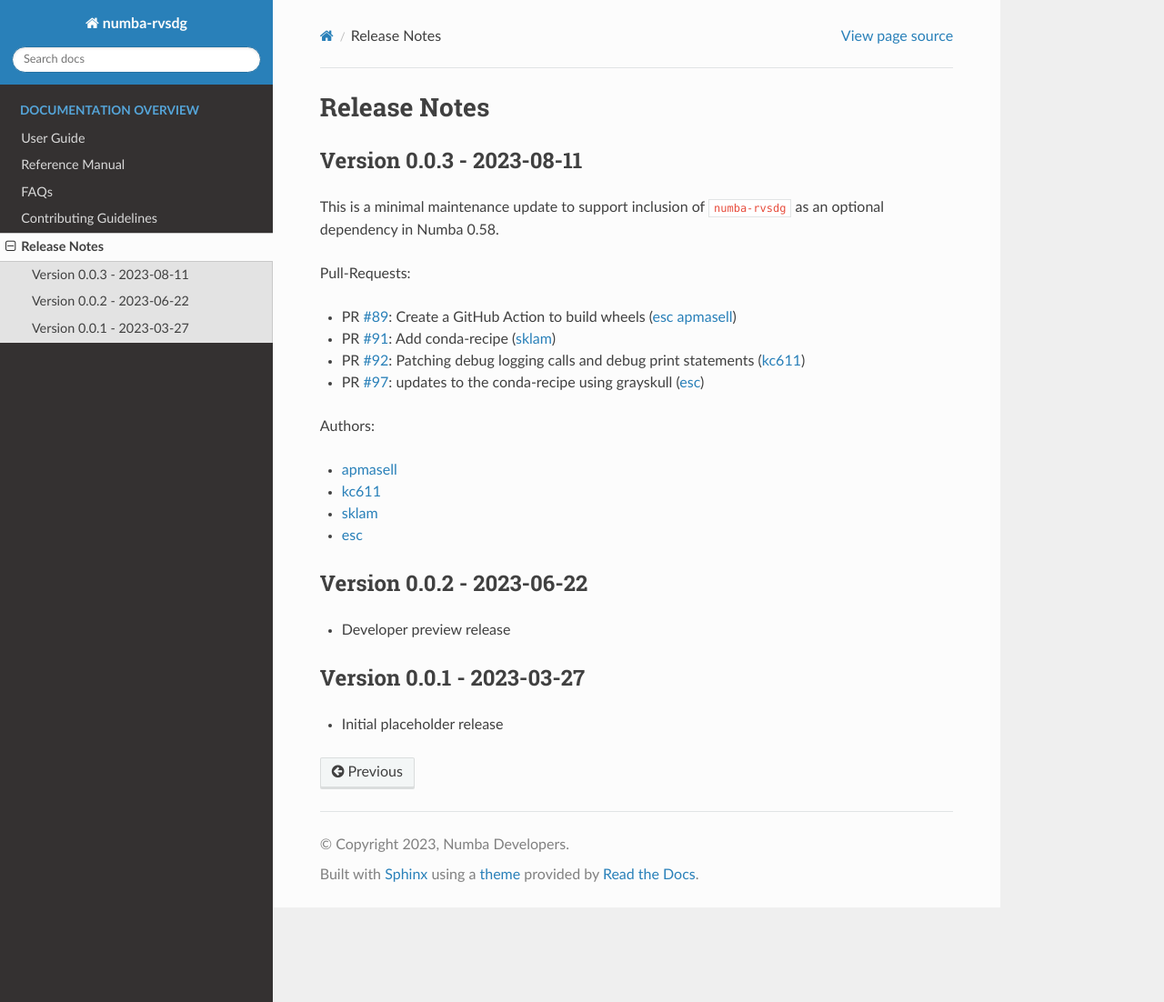
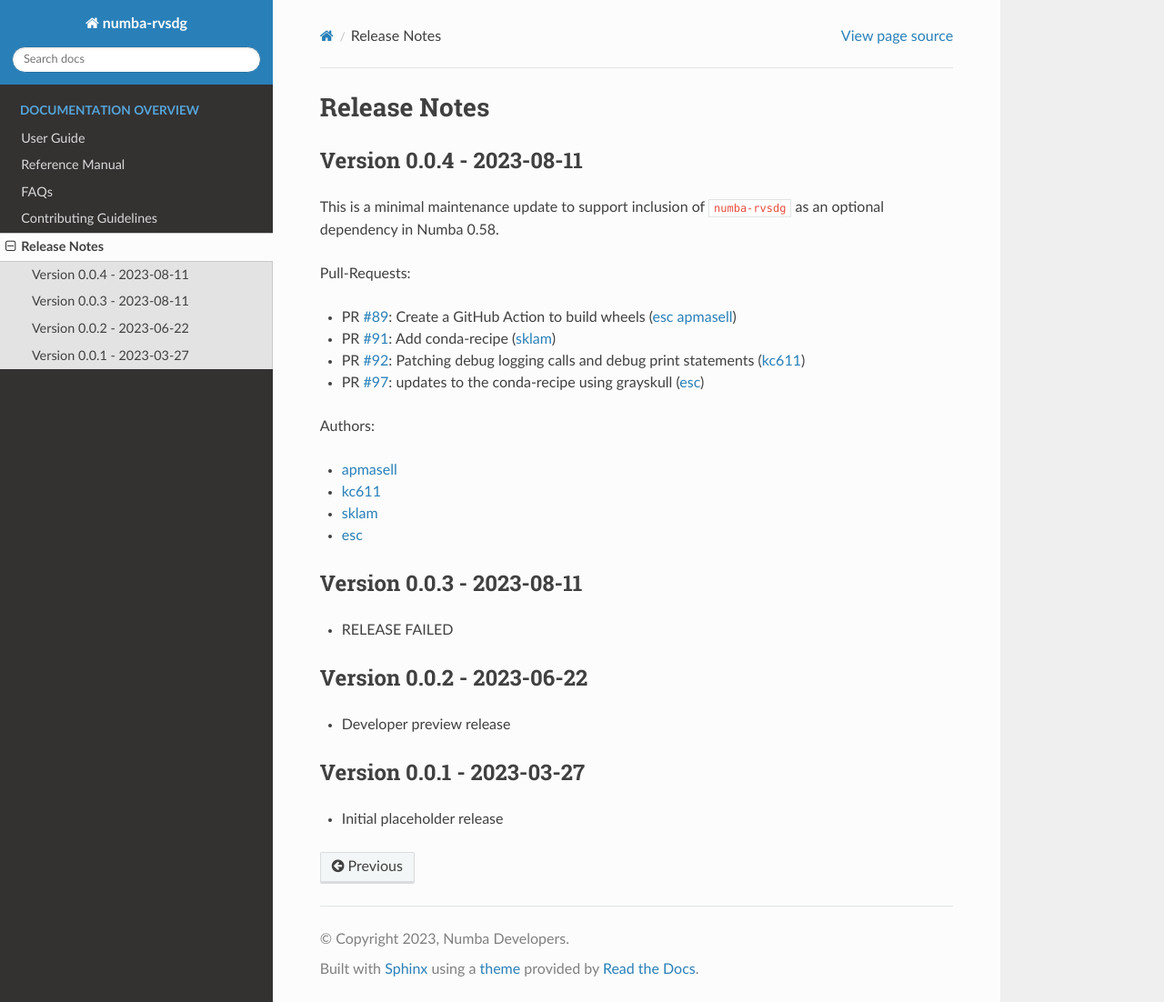
Before and after one commit to numba/numba-rvsdg, a Sphinx documentation site: the page built from docs/source/release_notes.rst, in a window 1280 px wide and 1102 px high. Shown: the whole window at 91% size. Built offline with Sphinx 7.4.7 and the Read the Docs theme 2.0.0, drawn with Linux system fonts in a browser that asks for light colours; pages that are not in the unit, such as notebooks, are missing from menus.

Commit message:
update changelog for 0.0.4
As title

```diff
--- a/docs/source/release_notes.rst
+++ b/docs/source/release_notes.rst
@@ -2,7 +2,7 @@
 Release Notes
 =============
 
-Version 0.0.3 - 2023-08-11
+Version 0.0.4 - 2023-08-11
 ==========================
 
 This is a minimal maintenance update to support inclusion of ``numba-rvsdg`` as
@@ -22,6 +22,11 @@ Authors:
 * `sklam <https://github.com/sklam>`_
 * `esc <https://github.com/esc>`_
 
+Version 0.0.3 - 2023-08-11
+==========================
+
+* RELEASE FAILED
+
 Version 0.0.2 - 2023-06-22
 ==========================
 
```
